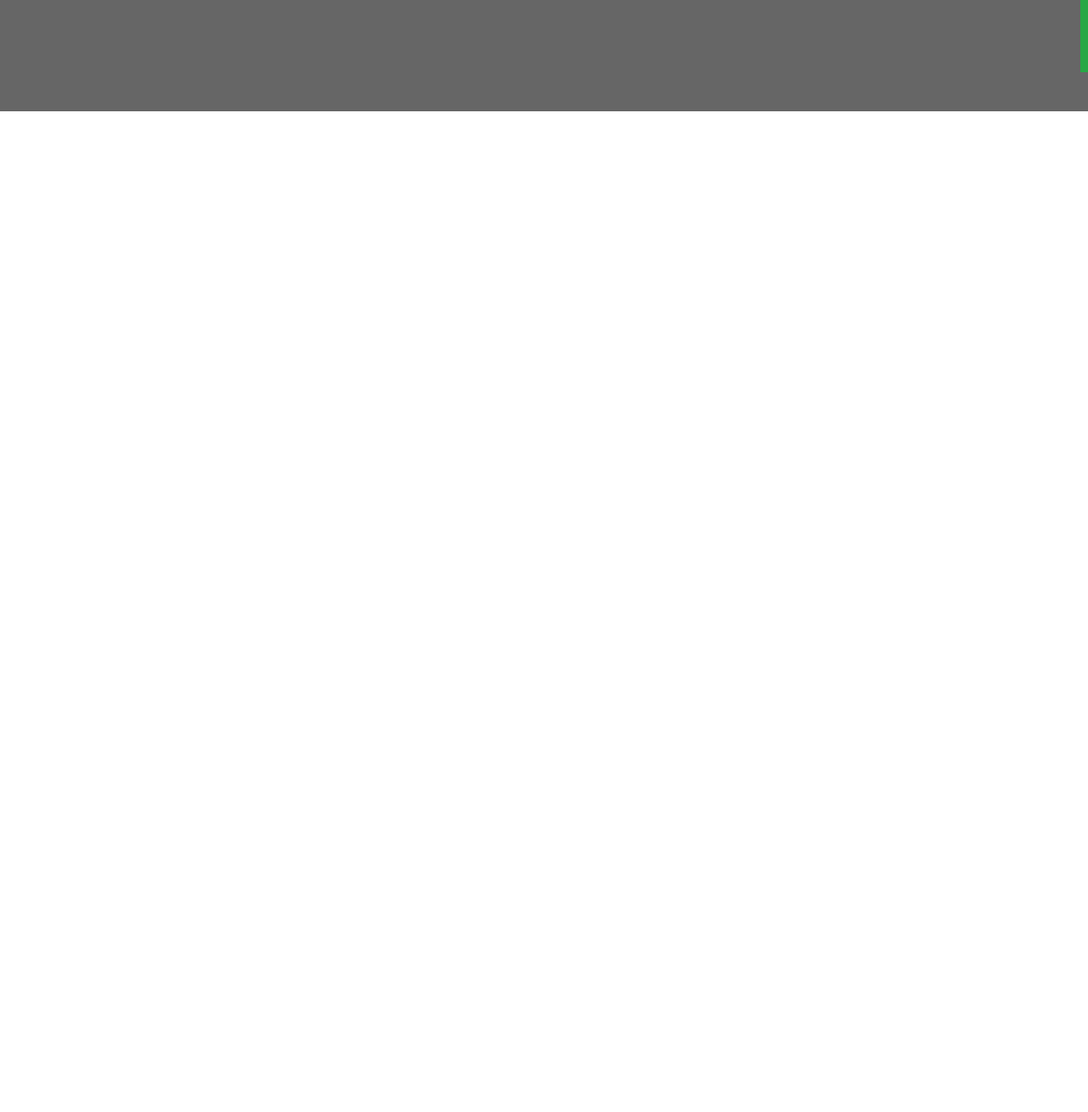
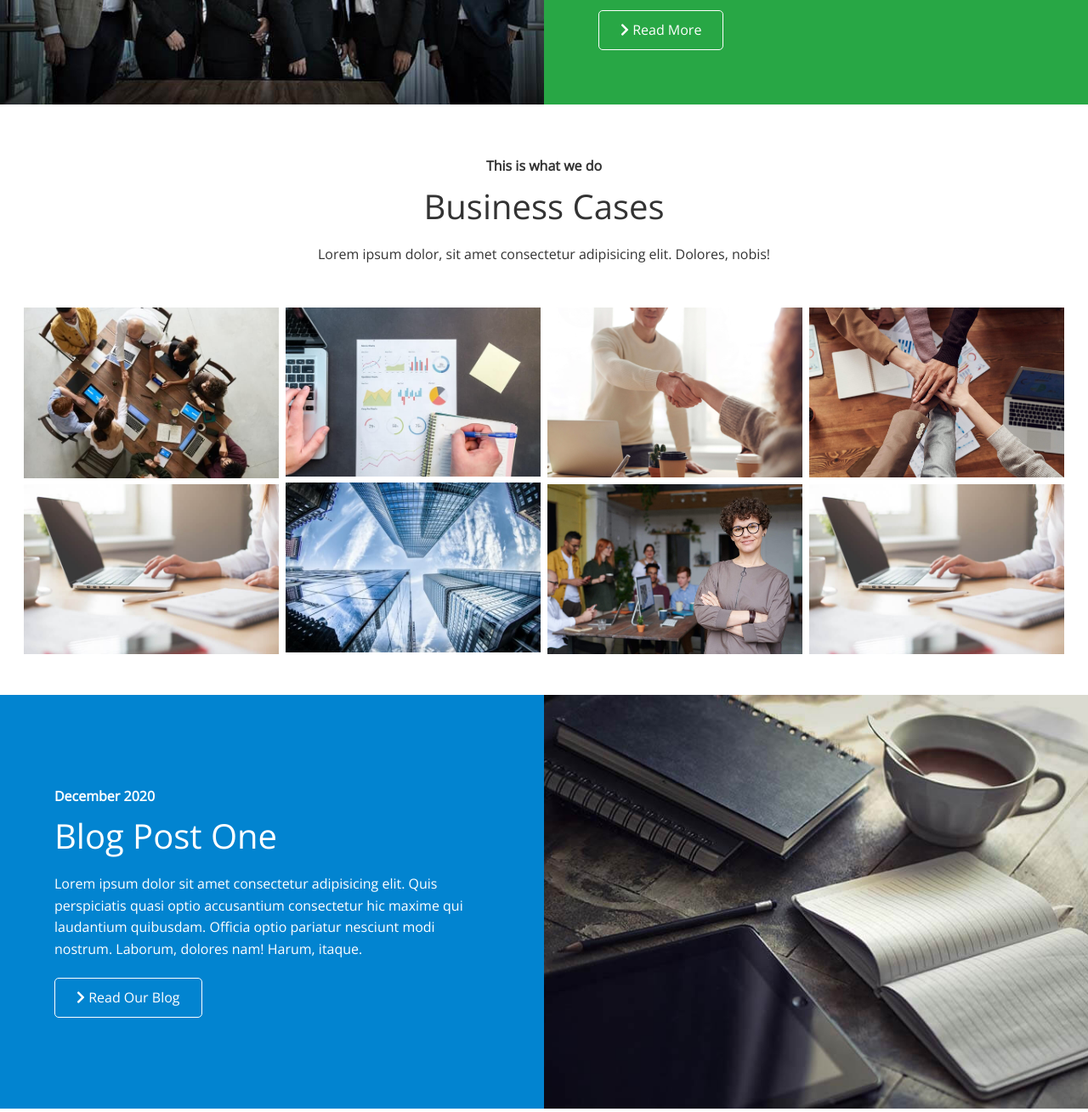
Before and after one commit to TrellixVulnTeam/front-end-misc_9PBU, a plain HTML site: page edge_ledger/index.html in a window 1280 px wide. Shown: the part 1440-2749 px from the top of the page at 85% size. Before the commit the page ends 1571 px from the top, so only its background shows below. Drawn offline with nearby package versions, Linux system fonts and the light colour scheme.

Commit message:
Cases and Blog sections

```diff
--- a/edge_ledger/css/style.css
+++ b/edge_ledger/css/style.css
@@ -130,3 +130,7 @@ img {
   border-radius: 50%;
   margin-bottom: 15px;
 }
+
+.cases img:hover {
+  opacity: 0.8;
+}
--- a/edge_ledger/css/utilities.css
+++ b/edge_ledger/css/utilities.css
@@ -61,6 +61,10 @@
 }
 
 /* Flex columns */
+
+.flex-columns.flex-reverse .row {
+  flex-direction: row-reverse;
+}
 .flex-columns .row {
   display: flex;
   flex-direction: row;
@@ -106,3 +110,35 @@
 .flex-columns p {
   margin: 20px 0;
 }
+
+/* Section header */
+.section-header {
+  padding: 40px;
+  display: flex;
+  flex-direction: column;
+  align-items: center;
+  justify-content: center;
+  text-align: center;
+}
+
+.section-header h2 {
+  font-size: 40px;
+  margin: 10px 0;
+}
+
+.section-padding {
+  padding: 20px 20px 40px;
+}
+
+/* Flex Grid */
+.flex-grid .row {
+  display: flex;
+  flex-wrap: wrap;
+  padding: 0 4px;
+}
+
+.flex-grid .column {
+  flex: 25%;
+  max-width: 25%;
+  padding: 0 4px;
+}
--- a/edge_ledger/index.html
+++ b/edge_ledger/index.html
@@ -80,6 +80,56 @@
         </div>
       </div>
     </section>
+
+    <!-- Cases -->
+    <section id="cases" class="cases flex-grid section-padding">
+      <header class="section-header">
+        <h4>This is what we do</h4>
+        <h2>Business Cases</h2>
+        <p>Lorem ipsum dolor, sit amet consectetur adipisicing elit. Dolores, nobis!</p>
+      </header>
+      <div class="row">
+        <div class="column">
+          <img src="images/cases/cases1.jpg" alt="case">
+          <img src="images/cases/cases2.jpg" alt="case">
+        </div>
+        <div class="column">
+          <img src="images/cases/cases3.jpg" alt="case">
+          <img src="images/cases/cases4.jpg" alt="case">
+        </div>
+        <div class="column">
+          <img src="images/cases/cases5.jpg" alt="case">
+          <img src="images/cases/cases6.jpg" alt="case">
+        </div>
+        <div class="column">
+          <img src="images/cases/cases7.jpg" alt="case">
+          <img src="images/cases/cases2.jpg" alt="case">
+        </div>
+      </div>
+    </section>
+
+    <!-- Blog -->
+    <section id ="blog" class="blog flex-columns flex-reverse">
+      <div class="row">
+        <div class="column">
+          <div class="column-1">
+            <img src="images/home/blog.jpg" alt="people">
+          </div>
+        </div>
+        <div class="column">
+          <div class="column-2 bg-secondary">
+            <h4>December 2020</h4>
+            <h2>Blog Post One</h2>
+            <p>Lorem ipsum dolor sit amet consectetur adipisicing elit. Quis perspiciatis quasi optio accusantium
+              consectetur hic maxime qui laudantium quibusdam. Officia optio pariatur nesciunt modi nostrum. Laborum,
+              dolores nam! Harum, itaque.</p>
+            <a href="#" class="btn btn-outline">
+              <i class="fas fa-chevron-right"></i> Read Our Blog</a>
+          </div>
+        </div>
+      </div>
+    </section>
+
   </main>
 
 </body>
```
